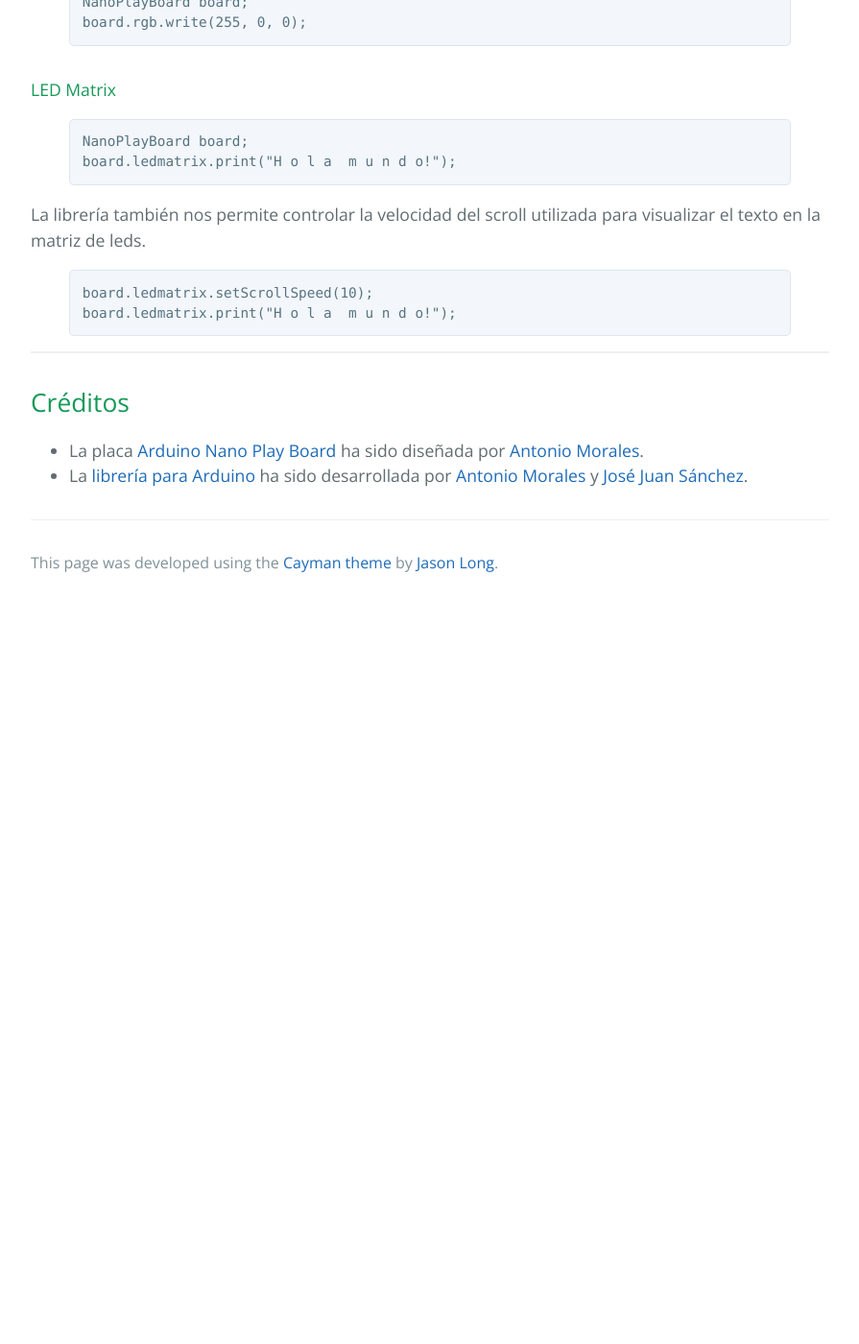
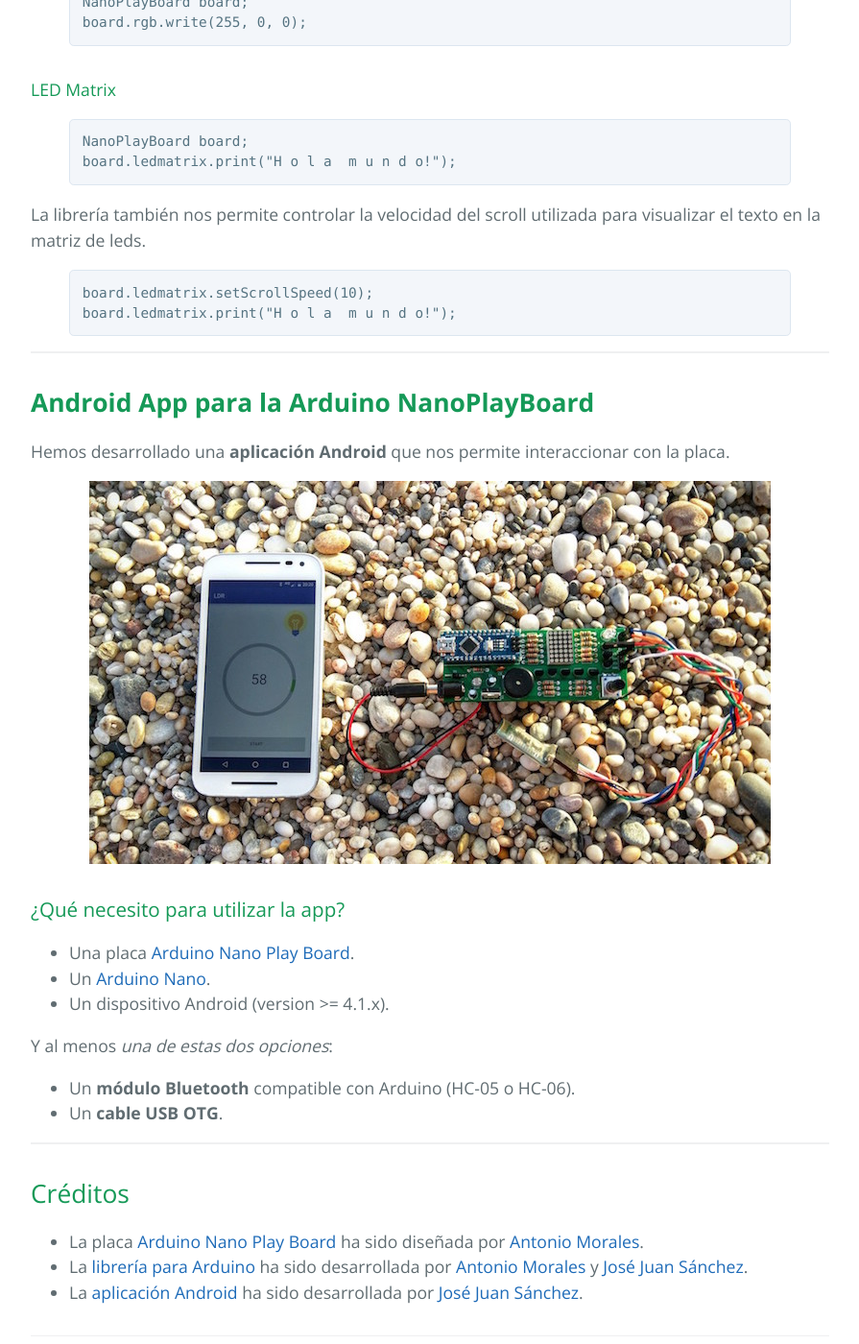
Before and after one commit to nanoplayboard/nanoplayboard.github.io, a Jekyll site: the page built from index.md, in a window 1280 px wide and 1400 px high, scrolled down 3347 px. Shown: the whole window at 96% size, without its empty margins (192-1087 px from the left). Built offline with Jekyll 4.4.1, drawn with Linux system fonts in a browser that asks for light colours; before the commit the page ends 3977 px from its top, so only the background shows below that; some of the changed text lies outside the part shown.

Commit message:
Added new section about the Android app

```diff
--- a/index.md
+++ b/index.md
@@ -5,7 +5,7 @@
 
 ![](resources/images/completa_cara_superior.png){: .center}
 
-## ¿Qué es la **Arduino NanoPlayBoard**?
+## **¿Qué es la Arduino NanoPlayBoard**?
 
 Es una placa de **iniciación a la experimentación** que permite el **aprendizaje de electrónica básica y programación** haciendo uso del microcontrolador [Arduino Nano 3.x][1] o compatibles.
 
@@ -39,7 +39,7 @@
 
 ---
 
-## Librería para la **Arduino NanoPlayBoard**
+## **Librería para la Arduino NanoPlayBoard**
 
 Hemos desarrollado una **librería para facilitar el uso y el acceso a los recursos** que ofrece la placa.
 
@@ -98,15 +98,36 @@
 
 ---
 
+## **Android App para la Arduino NanoPlayBoard**
+
+Hemos desarrollado una **aplicación Android** que nos permite interaccionar con la placa.
+
+![](resources/images/bluetooth_beach.jpg){: .center}
+
+### ¿Qué necesito para utilizar la app?
+
+* Una placa [Arduino Nano Play Board][2].
+* Un [Arduino Nano][1].
+* Un dispositivo Android (version >= 4.1.x).
+
+Y al menos _una de estas dos opciones_:
+
+  * Un **módulo Bluetooth** compatible con Arduino (HC-05 o HC-06).
+  * Un **cable USB OTG**.
+
+---
+
 ## Créditos
 
-* La placa [Arduino Nano Play Board][2] ha sido diseñada por [Antonio Morales][6].
-* La [librería para Arduino][5] ha sido desarrollada por [Antonio Morales][6] y [José Juan Sánchez][7].
+* La placa [Arduino Nano Play Board][2] ha sido diseñada por [Antonio Morales][7].
+* La [librería para Arduino][5] ha sido desarrollada por [Antonio Morales][7] y [José Juan Sánchez][8].
+* La [aplicación Android][6] ha sido desarrollada por [José Juan Sánchez][8].
 
 [1]: http://www.arduino.cc/en/Main/ArduinoBoardNano
 [2]: http://github.com/AntonioMR/Nano-Play-Board
 [3]: http://www.oshwa.org/definition/spanish/
 [4]: http://github.com/josejuansanchez/NanoPlayBoard-Arduino-Library/releases
 [5]: http://github.com/josejuansanchez/NanoPlayBoard-Arduino-Library
-[6]: http://twitter.com/antonio1010mr
-[7]: http://josejuansanchez.org
+[6]: https://github.com/josejuansanchez/NanoPlayBoard-Android-App
+[7]: http://twitter.com/antonio1010mr
+[8]: http://josejuansanchez.org
```
Also changed, not shown: 2 other files.
